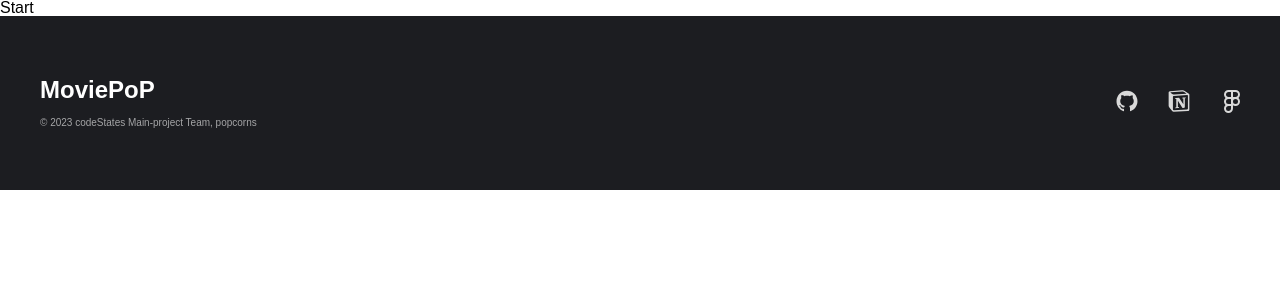
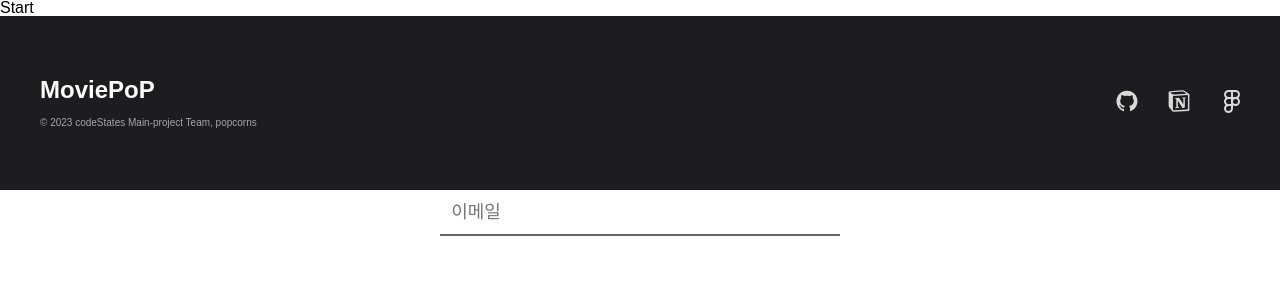
Before and after one commit to codestates-seb/seb44_main_008, a React (Vite) app in the folder client/: page / in a window 1280 px wide. Shown: the top 300 px of the page. Built offline with nearby package versions, Linux system fonts and the light colour scheme; a web font is replaced by a local one.

Commit message:
✨ Create Input Component

```diff
--- /dev/null
+++ b/client/src/components/Input/Input.tsx
@@ -0,0 +1,50 @@
+import { styled } from 'styled-components';
+import { InputChangeEvent, InputValue, Props } from './type';
+import { useState } from 'react';
+import '../../root.css';
+import { StyleSheetManager } from 'styled-components';
+import isPropValid from '@emotion/is-prop-valid';
+
+const InputCoverStyled = styled.div`
+  display: flex;
+  justify-content: center;
+  width: 100%;
+`;
+
+const InputStyled = styled.input<Props>`
+  position: relative;
+  width: 25rem;
+  border: none;
+  padding: 0.7rem;
+  font-size: large;
+  &:focus {
+    outline: none;
+  }
+  border-bottom: ${({ isvalid }) =>
+    isvalid === 'true'
+      ? '2px solid var(--ghost-color)'
+      : '2px solid var(--theme-color)'};
+`;
+
+const Input = ({ value = '', onChange, placeholder, isvalid }: Props) => {
+  const [inputValue, setInputValue] = useState<InputValue>(value);
+
+  const changeHandler = (e: InputChangeEvent) => {
+    setInputValue(e.target.value);
+    onChange && onChange(e);
+  };
+  console.log(inputValue);
+  return (
+    <StyleSheetManager shouldForwardProp={prop => isPropValid(prop)}>
+      <InputCoverStyled>
+        <InputStyled
+          value={value}
+          onChange={changeHandler}
+          placeholder={placeholder}
+          isvalid={isvalid!.toString()}
+        />
+      </InputCoverStyled>
+    </StyleSheetManager>
+  );
+};
+export default Input;
--- /dev/null
+++ b/client/src/components/Input/type.ts
@@ -0,0 +1,15 @@
+import { ChangeEvent, InputHTMLAttributes } from 'react';
+
+export type InputValue = string | number | ReadonlyArray<string>;
+
+export type InputChangeEvent = ChangeEvent<HTMLInputElement>;
+
+export type Placeholder = string;
+
+export interface Props
+  extends Omit<InputHTMLAttributes<HTMLInputElement>, 'isvalid'> {
+  value?: InputValue;
+  onChange?: (e: InputChangeEvent) => void;
+  placeholder?: Placeholder;
+  isvalid?: boolean | string;
+}
--- a/client/src/pages/Start.tsx
+++ b/client/src/pages/Start.tsx
@@ -1,11 +1,21 @@
-import React from 'react';
+import { useState } from 'react';
 import Footer from '../components/Footer/Footer';
+import Input from '../components/Input/Input';
 
 const Start = () => {
+  const [email, setEmail] = useState<string>('');
+  const placeholder = '이메일';
+  const isValid = true;
   return (
     <div>
       Start
       <Footer />
+      <Input
+        value={email}
+        onChange={e => setEmail(e.target.value)}
+        placeholder={placeholder}
+        isvalid={isValid}
+      />
     </div>
   );
 };
```
